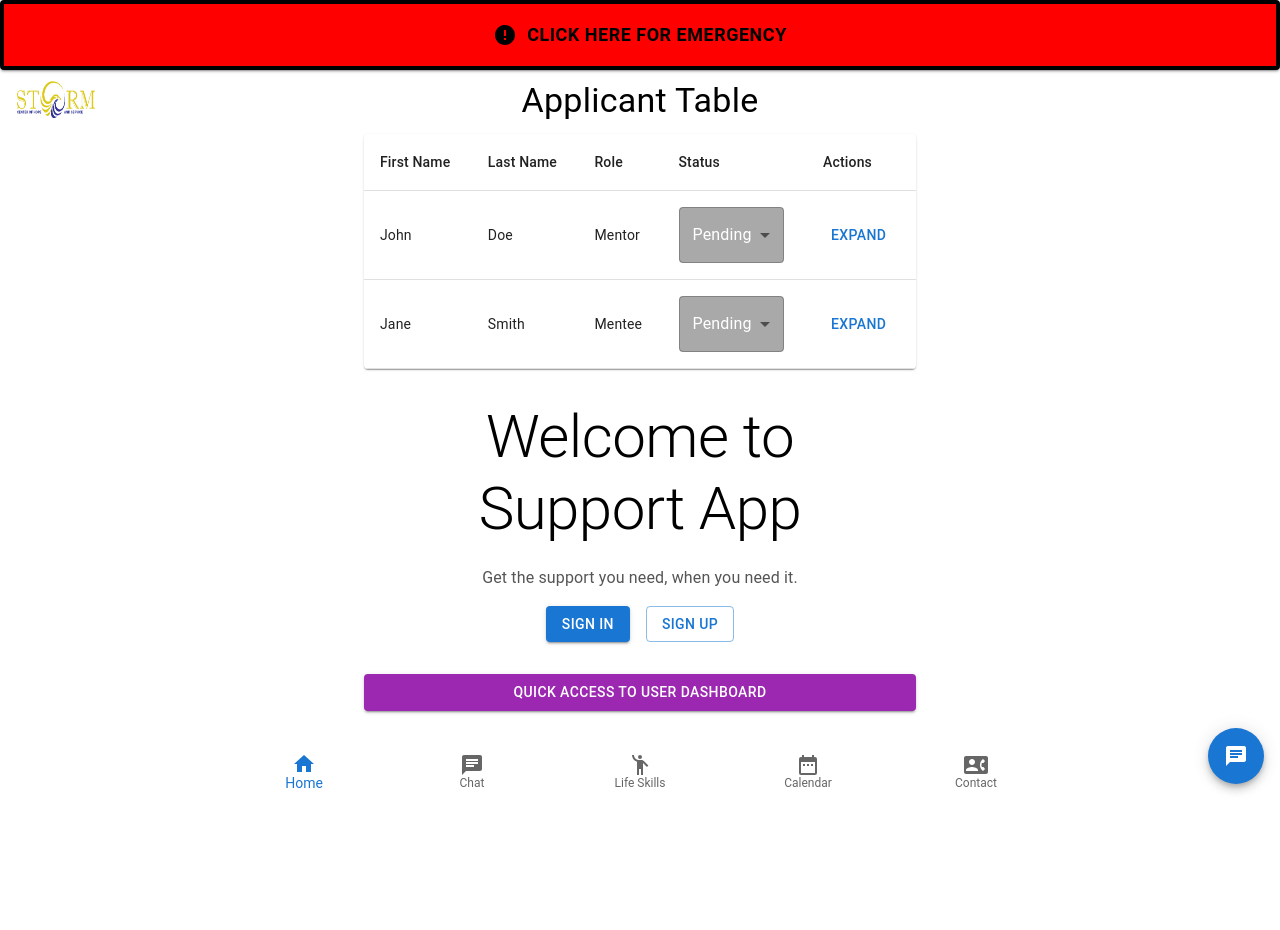
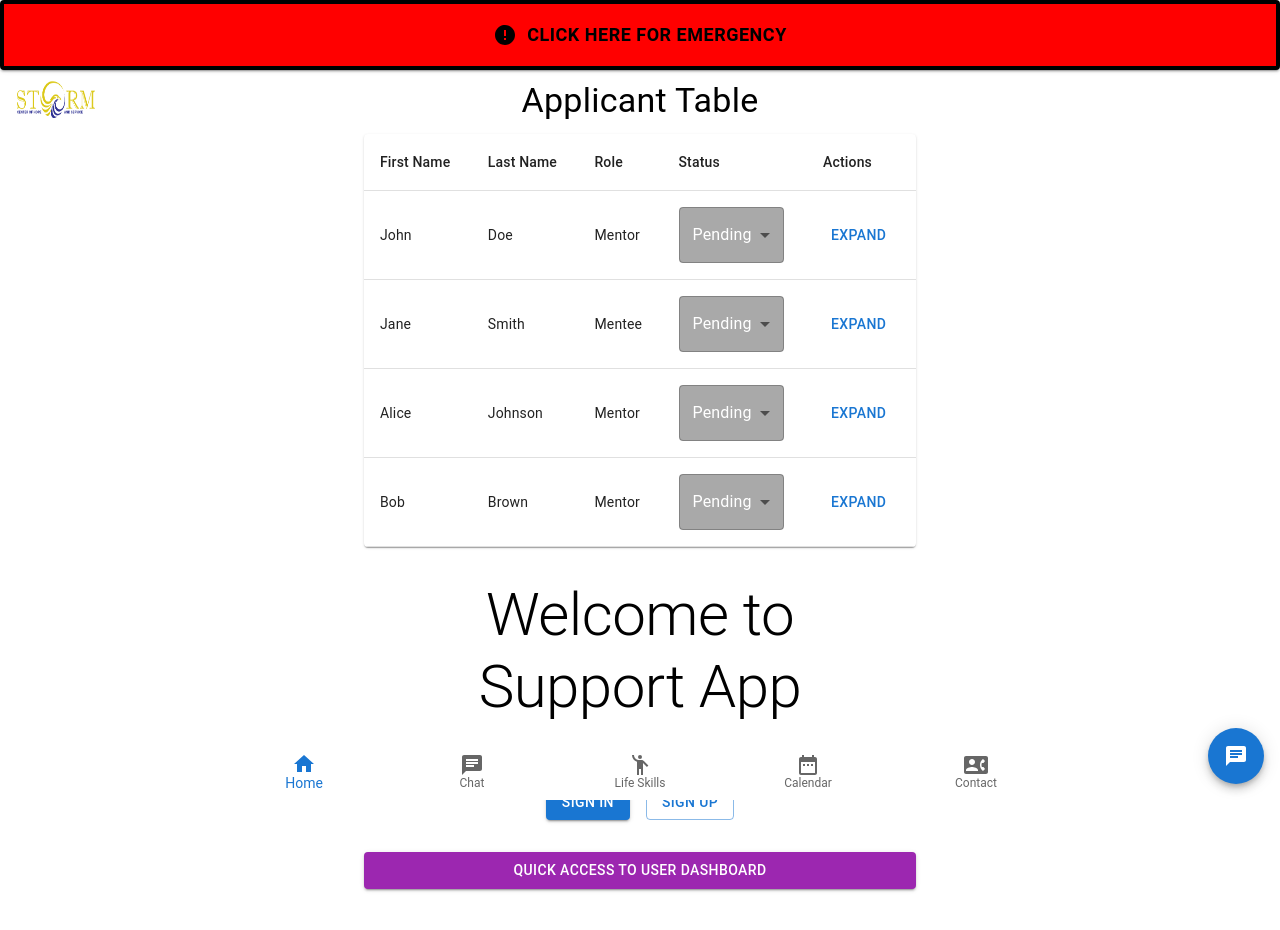
Before and after one commit to cfgtexas24/Team-12, a React (Create React App) app in the folder mobile-web-app/: page / in a window 1280 px wide. Shown: the top 930 px of the page. Before the commit the page ends 880 px from the top, so only its background shows below. Built offline with nearby package versions, Linux system fonts and the light colour scheme.

Commit message:
added more data

```diff
--- a/mobile-web-app/src/components/ApplicantTable.js
+++ b/mobile-web-app/src/components/ApplicantTable.js
@@ -39,6 +39,32 @@ const ApplicantTable = () => {
         role: 'Mentee',
         file: null,
       },
+      {
+        _id: '3',
+        firstName: 'Alice',
+        lastName: 'Johnson',
+        email: 'alice.johnson@example.com',
+        phone: '555-123-4567',
+        occupation: 'Developer',
+        experience: 4,
+        reason: 'Interested in sharing knowledge.',
+        preferredMenteeAttributes: 'Motivated and curious',
+        role: 'Mentor',
+        file: null,
+      },
+      {
+        _id: '4',
+        firstName: 'Bob',
+        lastName: 'Brown',
+        email: 'bob.brown@example.com',
+        phone: '555-987-6543',
+        occupation: 'Product Manager',
+        experience: 6,
+        reason: 'Looking to guide someone in product development.',
+        preferredMenteeAttributes: 'Passionate about learning',
+        role: 'Mentor',
+        file: null,
+      }
     ];
 
     setApplicants(sampleApplicants);
--- a/mobile-web-app/src/pages/ChatRoom.js
+++ b/mobile-web-app/src/pages/ChatRoom.js
@@ -15,7 +15,7 @@ import {
   Button,
   Grid,
   Paper
-} from '@mui/material';
+} from '@mui/material'
 import MenuIcon from '@mui/icons-material/Menu';
 import SendIcon from '@mui/icons-material/Send';
 import ArrowBackIcon from '@mui/icons-material/ArrowBack';
```
